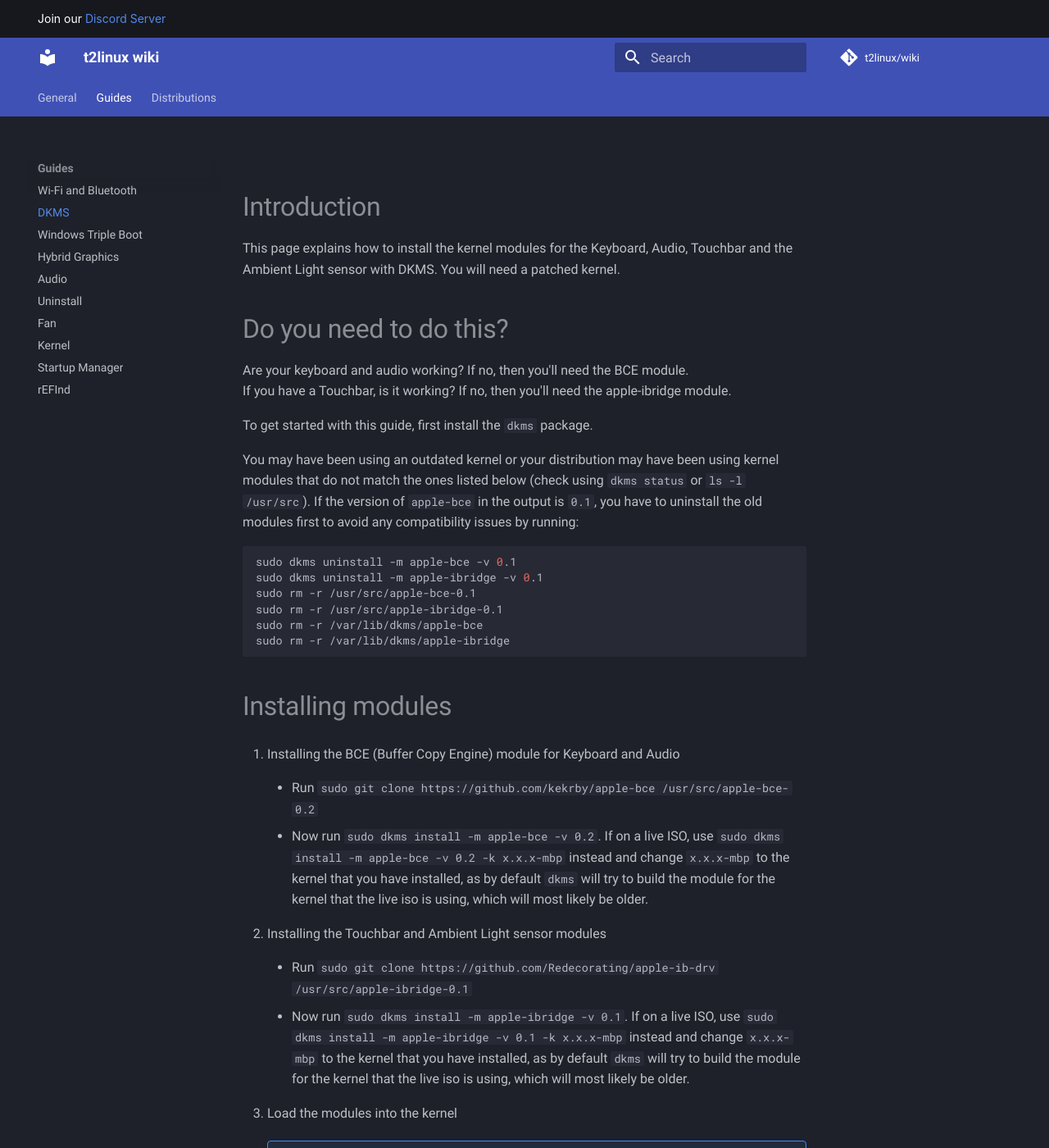
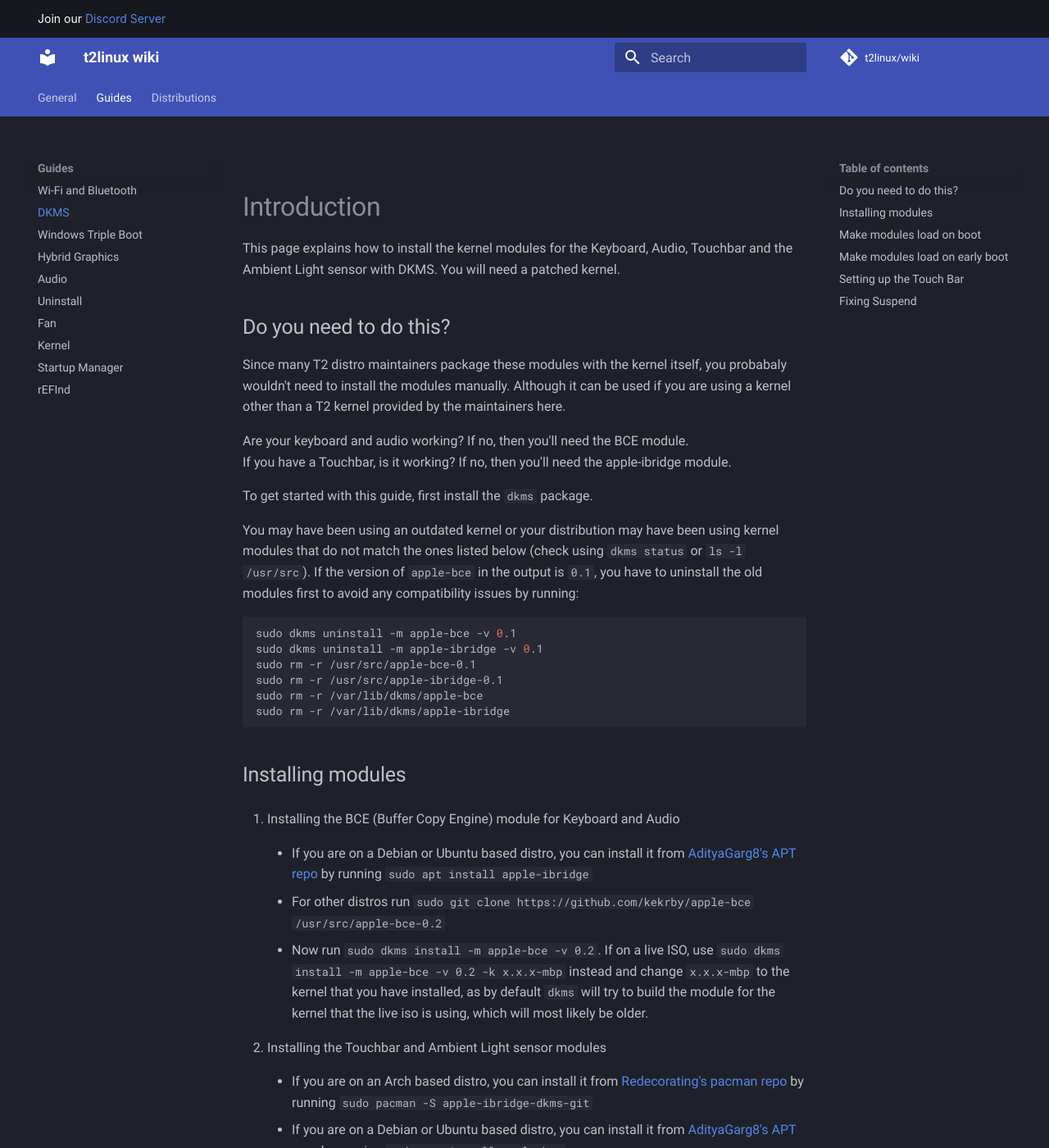
Before and after one commit to t2linux/wiki, an MkDocs documentation site: the page built from docs/guides/dkms.md, in a window 1280 px wide and 1400 px high. Shown: the whole window at 82% size. Built offline with MkDocs 1.6.1 and Material for MkDocs 9.7.7, drawn with Linux system fonts in a browser that asks for light colours; comment, search, counter and statistics services are not loaded; some of the changed text lies outside the part shown.

Commit message:
Add repos to DKMS guide + fix headers (#341)

````diff
--- a/docs/guides/dkms.md
+++ b/docs/guides/dkms.md
@@ -2,7 +2,9 @@
 
 This page explains how to install the kernel modules for the Keyboard, Audio, Touchbar and the Ambient Light sensor with DKMS. You will need a patched kernel.
 
-# Do you need to do this?
+## Do you need to do this?
+
+Since many T2 distro maintainers package these modules with the kernel itself, you probabaly wouldn't need to install the modules manually. Although it can be used if you are using a kernel other than a T2 kernel provided by the maintainers here.
 
 Are your keyboard and audio working? If no, then you'll need the BCE module.
 If you have a Touchbar, is it working? If no, then you'll need the apple-ibridge module.
@@ -20,17 +22,23 @@ sudo rm -r /var/lib/dkms/apple-bce
 sudo rm -r /var/lib/dkms/apple-ibridge
 ```
 
-# Installing modules
+## Installing modules
 
 1. Installing the BCE (Buffer Copy Engine) module for Keyboard and Audio
 
-    - Run `sudo git clone https://github.com/kekrby/apple-bce /usr/src/apple-bce-0.2`
+    - If you are on a Debian or Ubuntu based distro, you can install it from [AdityaGarg8's APT repo](https://github.com/AdityaGarg8/t2-ubuntu-repo) by running `sudo apt install apple-ibridge`
+
+    - For other distros run `sudo git clone https://github.com/kekrby/apple-bce /usr/src/apple-bce-0.2`
 
     - Now run `sudo dkms install -m apple-bce -v 0.2`. If on a live ISO, use `sudo dkms install -m apple-bce -v 0.2 -k x.x.x-mbp` instead and change `x.x.x-mbp` to the kernel that you have installed, as by default `dkms` will try to build the module for the kernel that the live iso is using, which will most likely be older.
 
 2. Installing the Touchbar and Ambient Light sensor modules
 
-    - Run `sudo git clone https://github.com/Redecorating/apple-ib-drv /usr/src/apple-ibridge-0.1`
+    - If you are on an Arch based distro, you can install it from [Redecorating's pacman repo](https://github.com/Redecorating/archlinux-t2-packages) by running `sudo pacman -S apple-ibridge-dkms-git`
+
+    - If you are on a Debian or Ubuntu based distro, you can install it from [AdityaGarg8's APT repo](https://github.com/AdityaGarg8/t2-ubuntu-repo) by running `sudo apt install apple-bce`
+
+    - For other distros run `sudo git clone https://github.com/Redecorating/apple-ib-drv /usr/src/apple-ibridge-0.1`
 
     - Now run `sudo dkms install -m apple-ibridge -v 0.1`. If on a live ISO, use `sudo dkms install -m apple-ibridge -v 0.1 -k x.x.x-mbp` instead and change `x.x.x-mbp` to the kernel that you have installed, as by default `dkms` will try to build the module for the kernel that the live iso is using, which will most likely be older.
 
@@ -47,7 +55,7 @@ sudo rm -r /var/lib/dkms/apple-ibridge
 
 The Touchbar and keyboard should be working. For audio, you'll also need some config files, refer to the [Audio Config guide](https://wiki.t2linux.org/guides/audio-config).
 
-# Make modules load on boot
+## Make modules load on boot
 
 !!! info "Ubuntu"
     Ubuntu users may skip this step as it's already set up in their distro. If the modules are still not loading on boot, then you may follow this section.
@@ -56,7 +64,7 @@ The Touchbar and keyboard should be working. For audio, you'll also need some co
 echo apple-bce | sudo tee /etc/modules-load.d/t2.conf
 ```
 
-# Make modules load on early boot
+## Make modules load on early boot
 
 Having the `apple-bce` module loaded early allows the use of the keyboard for decrypting encrypted volumes (LUKS).
 It also is useful when boot doesn't work, and the keyboard is required for debugging.
@@ -82,7 +90,7 @@ MODULES="apple-bce"
 And then run `sudo mkinitcpio -P`.
 See your distro-specific instructions for configuring `apple-bce` to added to your initramfs.
 
-# Setting up the Touch Bar
+## Setting up the Touch Bar
 
 The Touch Bar can be set up by running [this script](../tools/touchbar.sh) **in Linux** using `bash /path/to/script`. Make sure your Linux kernel and macOS is updated before running this script.
 
@@ -111,7 +119,7 @@ In case your Touch Bar is unable to change modes on pressing the fn key, you cou
 
 If you still face an issue, mention it [here](https://github.com/t2linux/wiki/issues) or on the discord.
 
-# Fixing Suspend
+## Fixing Suspend
 
 Copy [this script](../tools/rmmod_tb.sh) to `/lib/systemd/system-sleep/rmmod_tb.sh`
 
````
